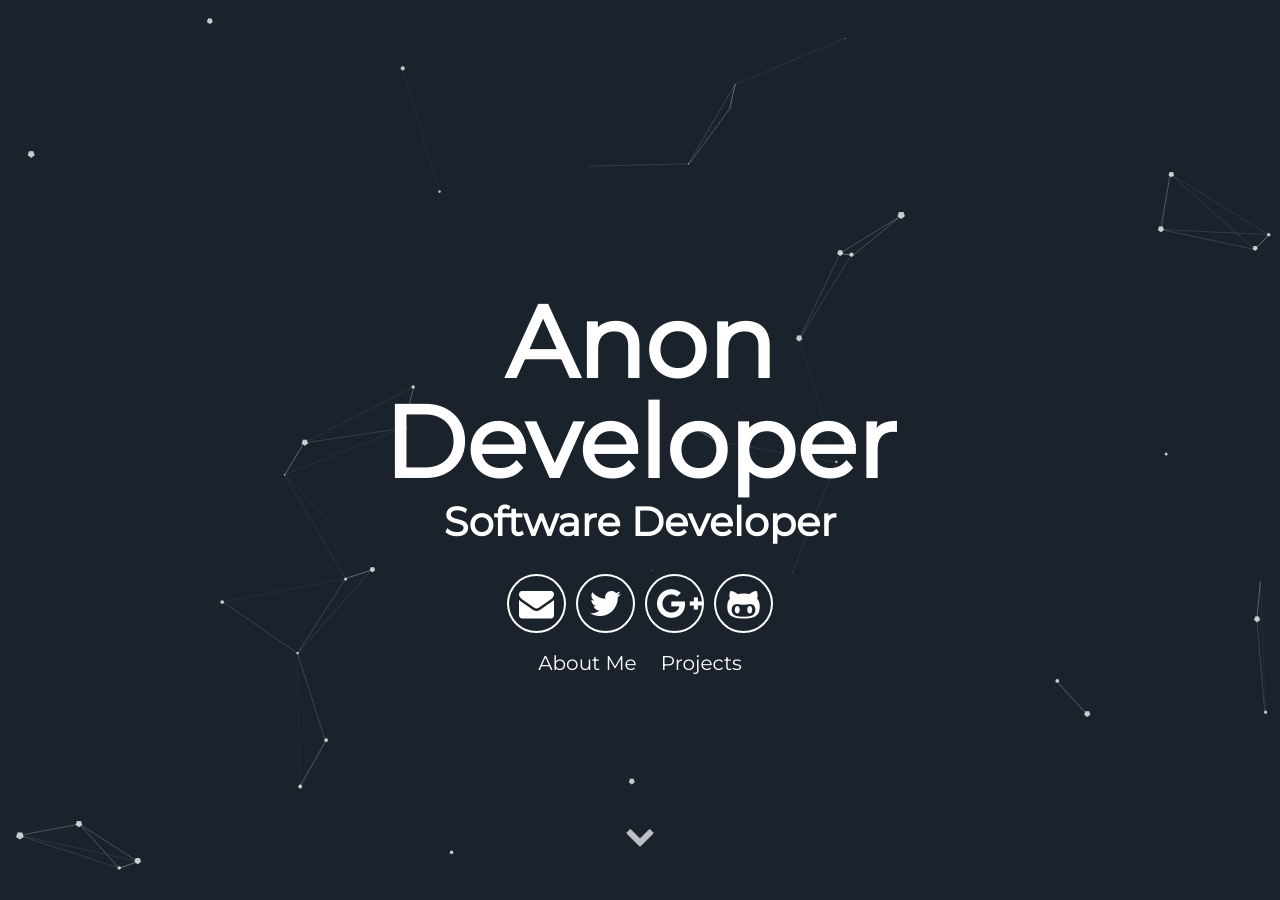
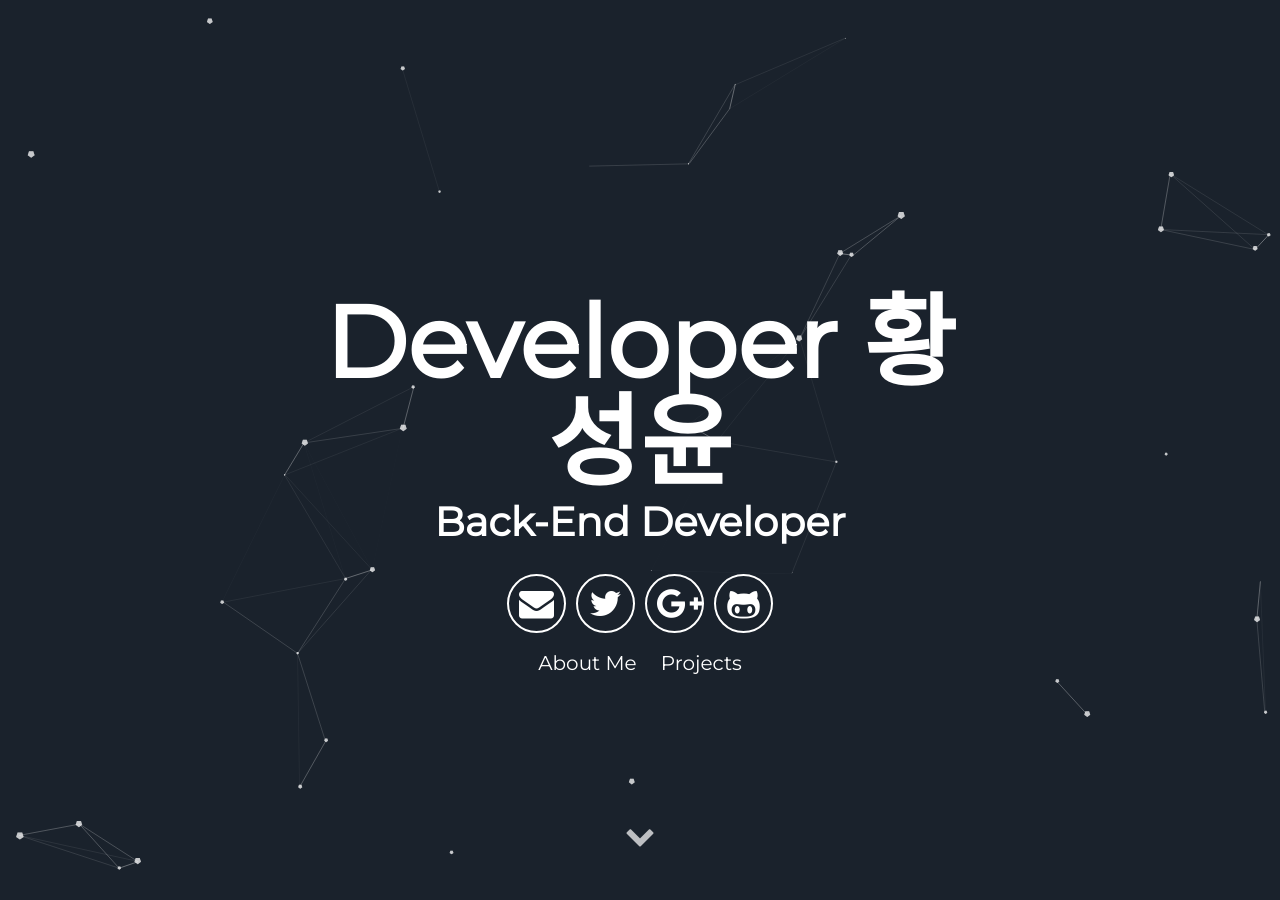
Before and after one commit to sungyun0701/sungyun0701.github.io, a Jekyll site: the page built from index.html, in a window 1280 px wide and 900 px high. Built offline with Jekyll 4.4.1, drawn with Linux system fonts in a browser that asks for light colours; some of the changed text lies outside the part shown.

Commit message:
Update _config.yml

```diff
--- a/_config.yml
+++ b/_config.yml
@@ -5,12 +5,12 @@ description: A blog about lorem ipsum dolor sit amet
 # url: "localhost:3000" # the base hostname & protocol for your site e.g. http://willianjusten.com.br
 
 # User settings
-username: Anon Developer
+username: Developer 황성윤
 user_description: Bicycle rights irony actually neutra typewriter lyft. Man bun taxidermy put a bird on it, umami yr ramps pop-up ugh bushwick chia lo-fi. Occupy bitters pour-over snackwave you probably haven't heard of them small batch. Cornhole mustache man bun letterpress echo park VHS.
-user_title: Software Developer
-email: anon@anon.com
+user_title: Back-End Developer
+email: sungyun0701@gmail.com
 twitter_username: lorem_ipsum
-github_username:  lorem_ipsum
+github_username:  sungyun0701
 gplus_username:  lorem_ipsum
 
 # Google-analytics
```
